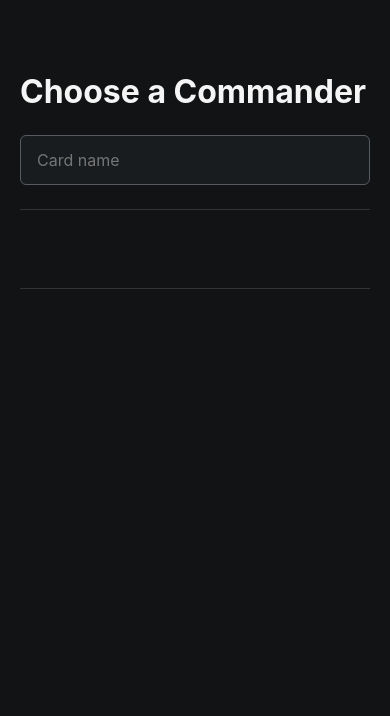
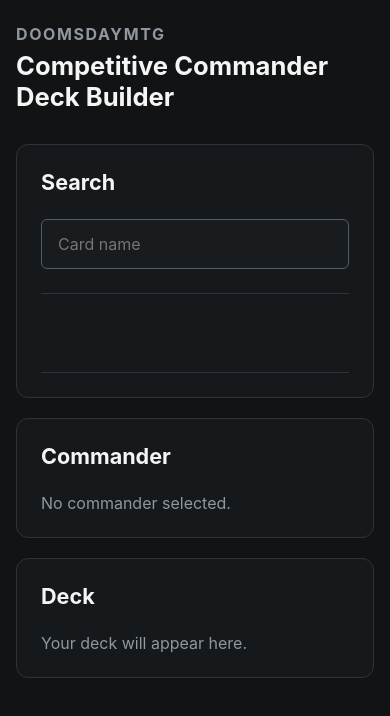
Before and after one commit to Zevl411/doomsday-mtg, a Vue app: page / in a window 390 px wide. Shown: the top 716 px of the page. Built offline with nearby package versions, Linux system fonts and the light colour scheme.

Commit message:
refactor

```diff
--- a/src/App.vue
+++ b/src/App.vue
@@ -1,54 +1,14 @@
 <template>
-  <main class="search-page">
-    <section class="search-panel">
-      <h1>Choose a Commander</h1>
-
-      <article v-if="selectedCommander" class="selected-commander">
-        <img
-          v-if="getCardImage(selectedCommander)"
-          :src="getCardImage(selectedCommander)"
-          :alt="`${selectedCommander.name} card art`"
-        />
-        <div>
-          <p class="section-label">Selected commander</p>
-          <h2>{{ selectedCommander.name }}</h2>
-          <p>{{ selectedCommander.type_line }}</p>
-          <p>
-            Color identity: {{ formatColorIdentity(selectedCommander) }}
-          </p>
-          <button class="clear-button" type="button" @click="clearCommander">
-            Clear commander
-          </button>
-        </div>
-      </article>
-
-      <CardSearch commander-only @card-selected="selectCommander" />
-    </section>
-  </main>
+  <AppLayout>
+    <SearchPanel />
+    <CommanderPanel />
+    <DeckPanel />
+  </AppLayout>
 </template>
 
 <script setup lang="ts">
-import { ref } from 'vue'
-// Importing a Vue component makes its tag available in this template.
-import CardSearch from './components/CardSearch.vue'
-import type { ScryfallCard } from './types/card'
-
-// `ScryfallCard | null` means this ref holds either a selected card or nothing.
-const selectedCommander = ref<ScryfallCard | null>(null)
-
-function selectCommander(card: ScryfallCard) {
-  selectedCommander.value = card
-}
-
-function clearCommander() {
-  selectedCommander.value = null
-}
-
-function getCardImage(card: ScryfallCard): string | undefined {
-  return card.image_uris?.normal ?? card.card_faces?.[0]?.image_uris?.normal
-}
-
-function formatColorIdentity(card: ScryfallCard): string {
-  return card.color_identity.join(', ') || 'Colorless'
-}
+import AppLayout from './components/AppLayout.vue'
+import CommanderPanel from './components/CommanderPanel.vue'
+import DeckPanel from './components/DeckPanel.vue'
+import SearchPanel from './components/SearchPanel.vue'
 </script>
--- /dev/null
+++ b/src/components/AppLayout.vue
@@ -0,0 +1,12 @@
+<template>
+  <main class="app-layout">
+    <header class="app-title">
+      <p>DoomsdayMTG</p>
+      <h1>Competitive Commander Deck Builder</h1>
+    </header>
+
+    <div class="panel-layout">
+      <slot />
+    </div>
+  </main>
+</template>
--- /dev/null
+++ b/src/components/CommanderPanel.vue
@@ -0,0 +1,6 @@
+<template>
+  <section class="app-panel commander-panel">
+    <h2>Commander</h2>
+    <p class="placeholder-text">No commander selected.</p>
+  </section>
+</template>
--- /dev/null
+++ b/src/components/DeckPanel.vue
@@ -0,0 +1,6 @@
+<template>
+  <section class="app-panel deck-panel">
+    <h2>Deck</h2>
+    <p class="placeholder-text">Your deck will appear here.</p>
+  </section>
+</template>
--- /dev/null
+++ b/src/components/SearchPanel.vue
@@ -0,0 +1,10 @@
+<template>
+  <section class="app-panel search-panel">
+    <h2>Search</h2>
+    <CardSearch commander-only />
+  </section>
+</template>
+
+<script setup lang="ts">
+import CardSearch from './CardSearch.vue'
+</script>
--- a/src/style.css
+++ b/src/style.css
@@ -18,20 +18,54 @@ body {
   margin: 0;
 }
 
-.search-page {
-  display: grid;
-  place-items: start center;
+.app-layout {
   min-height: 100vh;
-  padding: 72px 20px;
+  padding: 40px;
 }
 
-.search-panel {
-  width: min(100%, 560px);
+.app-title {
+  max-width: 1400px;
+  margin: 0 auto 32px;
 }
 
-.search-panel h1 {
+.app-title p {
+  margin: 0 0 6px;
+  color: #8f979f;
+  font-weight: 700;
+  letter-spacing: 0.1em;
+  text-transform: uppercase;
+}
+
+.app-title h1 {
+  margin: 0;
+  font-size: clamp(1.6rem, 4vw, 2.5rem);
+}
+
+.panel-layout {
+  display: grid;
+  grid-template-columns: minmax(320px, 1.2fr) minmax(240px, 0.8fr) minmax(320px, 1fr);
+  gap: 20px;
+  max-width: 1400px;
+  margin: 0 auto;
+  align-items: start;
+}
+
+.app-panel {
+  min-width: 0;
+  padding: 24px;
+  border: 1px solid #303438;
+  border-radius: 12px;
+  background: #16191c;
+}
+
+.app-panel h2 {
   margin: 0 0 24px;
-  font-size: 2rem;
+  font-size: 1.35rem;
+}
+
+.placeholder-text {
+  margin: 0;
+  color: #8f979f;
 }
 
 input {
@@ -177,12 +211,26 @@ input:focus {
   border: 0;
 }
 
-@media (max-width: 520px) {
-  .selected-commander {
-    display: grid;
+@media (max-width: 1000px) {
+  .panel-layout {
+    grid-template-columns: 1fr 1fr;
   }
 
-  .selected-commander img {
-    width: min(100%, 220px);
+  .search-panel {
+    grid-column: 1 / -1;
   }
 }
+
+@media (max-width: 640px) {
+  .app-layout {
+    padding: 24px 16px;
+  }
+
+  .panel-layout {
+    grid-template-columns: 1fr;
+  }
+
+  .search-panel {
+    grid-column: auto;
+  }
+}
```
